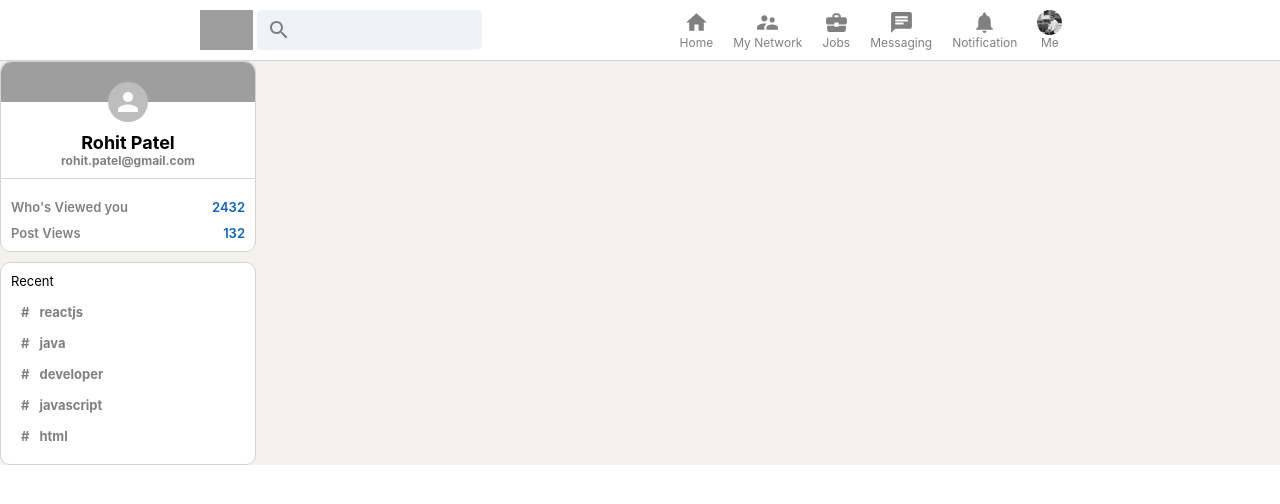
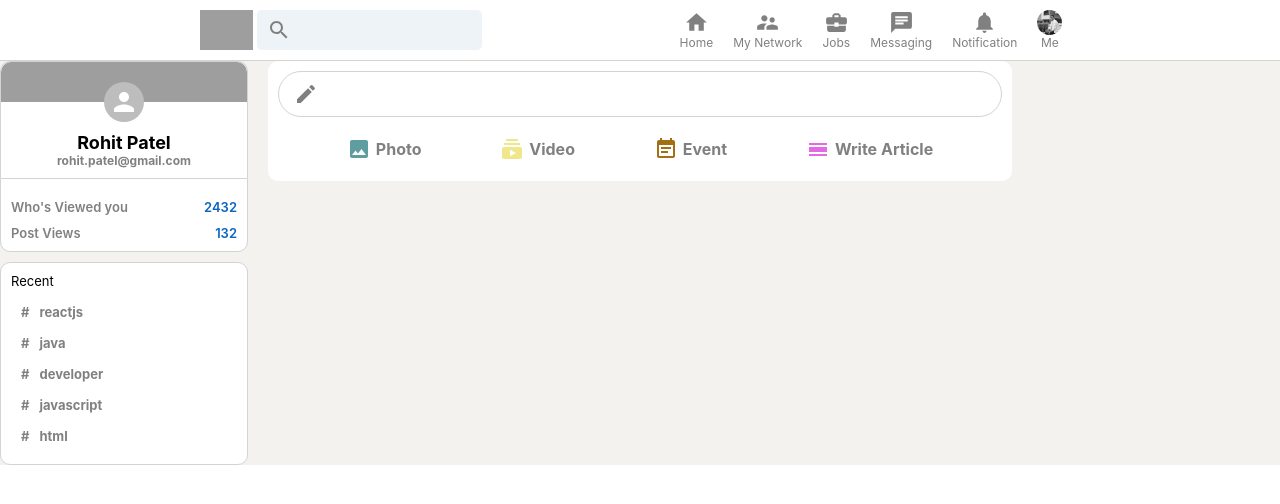
Before and after one commit to RohitPatel1122/linkedin-clone, a React (Create React App) app: page / in a window 1280 px wide. Shown: the top 504 px of the page. Built offline with nearby package versions, Linux system fonts and the light colour scheme; grey boxes are pictures that could not be loaded.

Commit message:
Added feed input feature

```diff
--- a/src/App.js
+++ b/src/App.js
@@ -1,4 +1,5 @@
 import "./App.css";
+import Feed from "./features/feed/Feed";
 import Header from "./features/header/Header";
 import SideBar from "./features/sidebar/SideBar";
 
@@ -10,7 +11,7 @@ function App() {
       {/* App */}
       <div className="app__body">
         <SideBar></SideBar>
-
+        <Feed></Feed>
         {/* Feed */}
         {/* Widgets */}
       </div>
--- /dev/null
+++ b/src/features/feed/Feed.css
@@ -0,0 +1,42 @@
+.feed {
+  flex: 0.6;
+  margin: 0 20px;
+}
+
+.feed__input__container {
+  background-color: white;
+  /* display: flex; */
+  padding: 10px;
+  border-radius: 10px;
+  margin-bottom: 20px;
+}
+.feed__input {
+  display: flex;
+  border: 1px solid lightgray;
+  border-radius: 30px;
+  padding: 10px;
+  padding-left: 15px;
+  color: gray;
+}
+.feed__input > form {
+  display: flex;
+  width: 100%;
+}
+
+.feed__input > form > input {
+  border: none;
+  flex: 1;
+  margin-left: 10px;
+  outline-width: 0;
+  font-weight: 600;
+}
+
+.feed__input > form > button {
+  display: none;
+}
+
+.feed__inputOptions {
+  display: flex;
+  justify-content: space-evenly;
+  /* color: rgb(227, 106, 231); */
+}
--- /dev/null
+++ b/src/features/feed/Feed.js
@@ -0,0 +1,45 @@
+import "./Feed.css";
+import CreateIcon from "@mui/icons-material/Create";
+import ImageIcon from "@mui/icons-material/Image";
+import SubscriptionsIcon from "@mui/icons-material/Subscriptions";
+import EventNoteIcon from "@mui/icons-material/EventNote";
+import CalendarViewDayIcon from "@mui/icons-material/CalendarViewDay";
+import FeedInputOption from "./FeedInputOption";
+const Feed = () => {
+  return (
+    <div className="feed">
+      <div className="feed__input__container">
+        <div className="feed__input">
+          <CreateIcon></CreateIcon>
+          <form action="">
+            <input type="text" />
+            <button type="submit">Submit</button>
+          </form>
+        </div>
+        <div className="feed__inputOptions">
+          <FeedInputOption
+            Icon={ImageIcon}
+            title="Photo"
+            color="cadetblue"
+          ></FeedInputOption>
+          <FeedInputOption
+            Icon={SubscriptionsIcon}
+            title="Video"
+            color="khaki"
+          ></FeedInputOption>
+          <FeedInputOption
+            Icon={EventNoteIcon}
+            title="Event"
+            color="rgb(162, 112, 20)"
+          ></FeedInputOption>
+          <FeedInputOption
+            Icon={CalendarViewDayIcon}
+            title="Write Article"
+            color="rgb(227, 106, 231)"
+          ></FeedInputOption>
+        </div>
+      </div>
+    </div>
+  );
+};
+export default Feed;
--- /dev/null
+++ b/src/features/feed/FeedInputOption.css
@@ -0,0 +1,17 @@
+.feed__inputOption {
+  display: flex;
+  align-items: center;
+  padding: 10px;
+  cursor: pointer;
+  color: gray;
+  margin-top: 10px;
+}
+
+.feed__inputOption:hover {
+  border-radius: 10px;
+  background-color: whitesmoke;
+}
+
+.feed__inputOption > h4 {
+  margin-left: 5px;
+}
--- /dev/null
+++ b/src/features/feed/FeedInputOption.js
@@ -0,0 +1,10 @@
+import "./FeedInputOption.css";
+const FeedInputOption = ({ Icon, title, color }) => {
+  return (
+    <div className="feed__inputOption">
+      <Icon style={{ color: color }} />
+      <h4>{title}</h4>
+    </div>
+  );
+};
+export default FeedInputOption;
```
